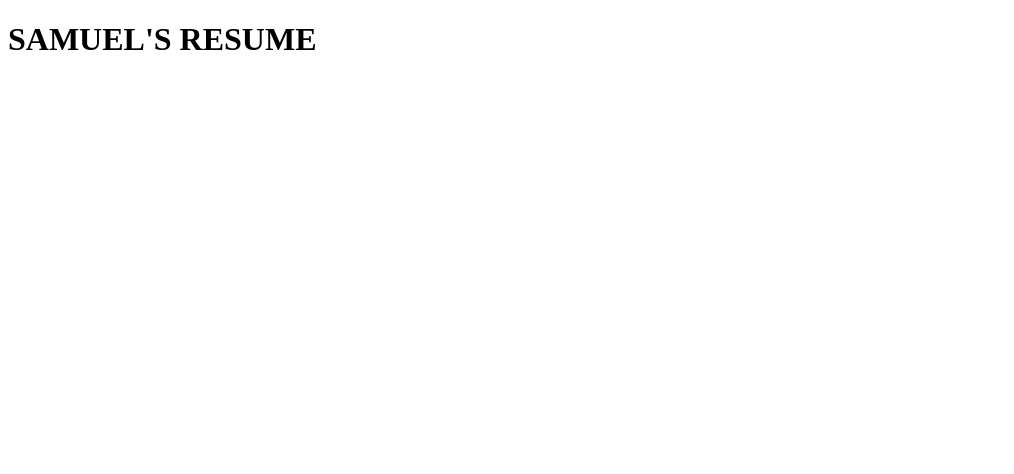
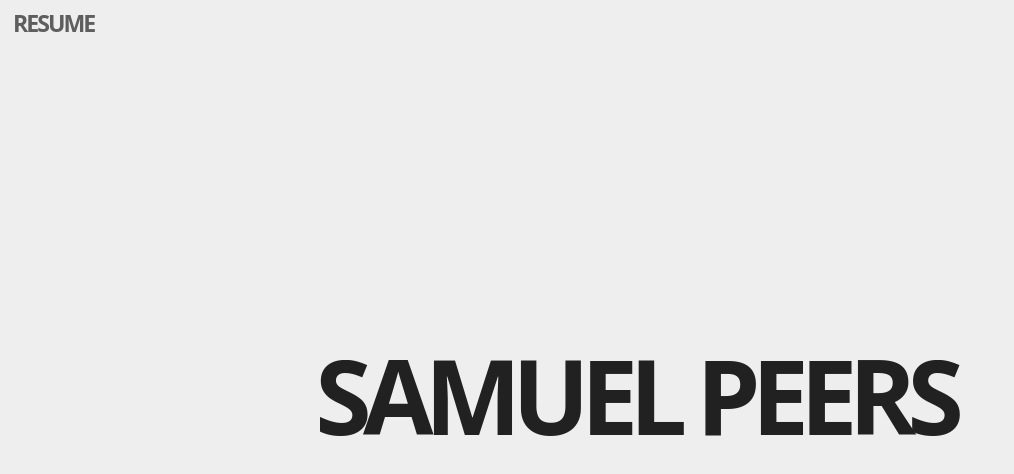
Before and after one commit to samuel-peers/samuel-peers.github.io, a plain HTML site: page index.html in a window 1280 px wide. Shown: the whole page, without its empty margins (0-1014 px from the left). Drawn offline with Linux system fonts and the light colour scheme.

Commit message:
added assets, some styling

```diff
--- /dev/null
+++ b/assets/styles.css
@@ -0,0 +1,37 @@
+html, body {
+    height: 100%;
+}
+body {
+    margin: 0;
+    background: #eee;
+}
+.flex-container {
+    height: 100%;
+    padding: 0;
+    margin: 0;
+    display: -webkit-box;
+    display: -moz-box;
+    display: -ms-flexbox;
+    display: -webkit-flex;
+    display: flex;
+    align-items: center;
+    justify-content: center;
+}
+
+.top-left {
+    position: absolute;
+    top: 0;
+    left: 0;
+}
+
+.banner {
+    width: 40rem;
+}
+
+.small-banner {
+    width: 5rem;
+}
+
+.padded {
+    padding: 15px;
+}
--- a/index.html
+++ b/index.html
@@ -1,12 +1,19 @@
 <!DOCTYPE html>
 <html>
 <head>
+    <title>sam's resume</title>
 
-<title>SAMUEL'S RESUME</title>
-
+    <link rel=stylesheet type=text/css href="assets/styles.css">
 </head>
 
-<body>
-    <h1>SAMUEL'S RESUME</h1>
+<body class="flex-container">
+    <div>
+        <img class="banner" src="assets/images/samuelpeers.svg">
+    </div>
+    <div class="top-left">
+        <a href="assets/samuelpeersresume.pdf">
+            <img class="padded small-banner" src="assets/images/resume.svg">
+        </a>
+    </div>
 </body>
 </html>
```
Also changed, not shown: assets/images/resume.svg (added), assets/images/samuelpeers.svg (added), 1 other file.
